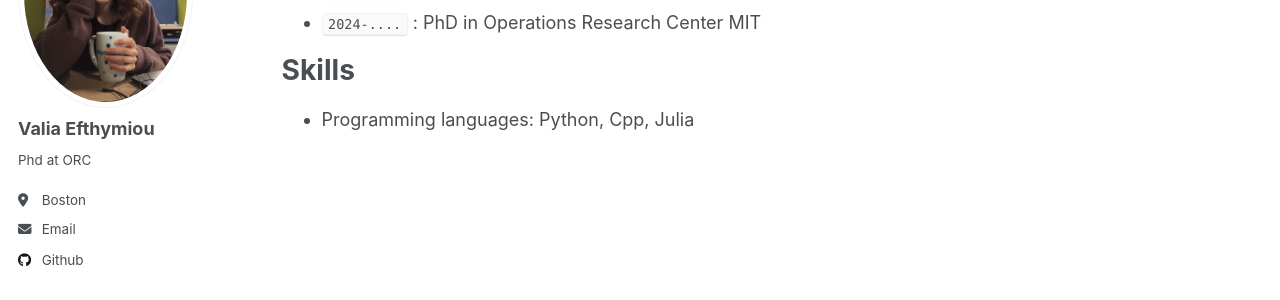
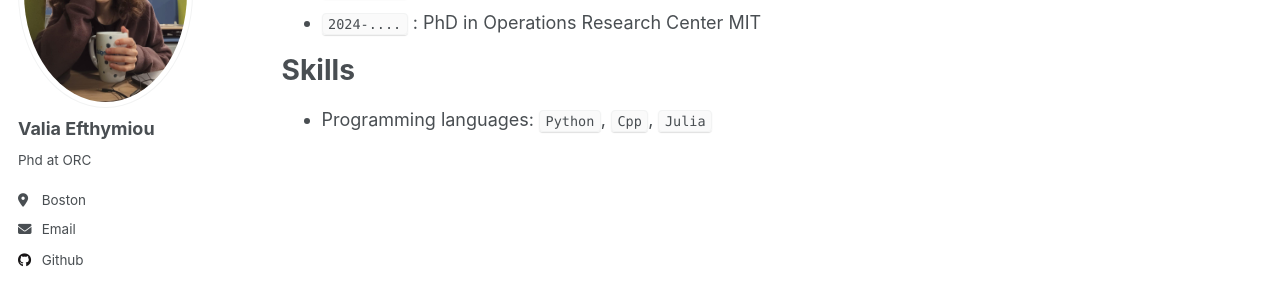
Before and after one commit to valiaEft/valiaEft.github.io, a Jekyll site: the page built from _pages/cv.md, in a window 1280 px wide. Shown: the part 227-527 px from the top of the page. Built offline with Jekyll 4.4.1, drawn with Linux system fonts in a browser that asks for light colours.

Commit message:
Update cv.md

```diff
--- a/_pages/cv.md
+++ b/_pages/cv.md
@@ -16,4 +16,4 @@ Education
 
 Skills
 ======
-* Programming languages: Python, Cpp, Julia
+* Programming languages: `Python`, `Cpp`, `Julia`
```
